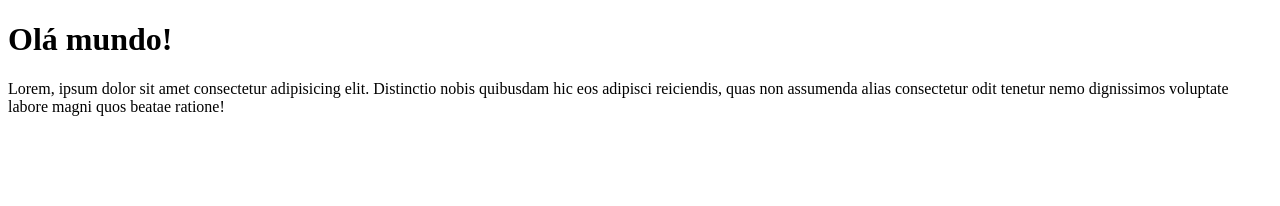
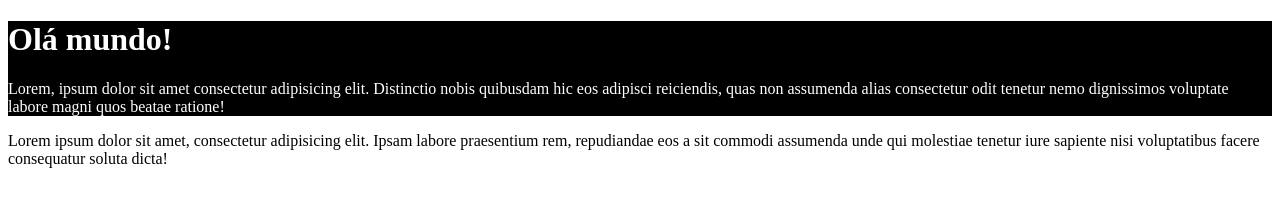
Before and after one commit to ihacher/teste-vs-code, a plain HTML site: page index.html in a window 1280 px wide. Drawn offline with Linux system fonts and the light colour scheme.

Commit message:
conclução do topo

```diff
--- a/index.html
+++ b/index.html
@@ -5,9 +5,10 @@
     <meta http-equiv="X-UA-Compatible" content="IE=edge">
     <meta name="viewport" content="width=device-width, initial-scale=1.0">
     <title>Document</title>
+
+    <link rel="stylesheet" href="styles/style.css">
 </head>
-<body>
-    <header>
+<header class="top">
     <div>
         <h1>
             Olá mundo!
@@ -15,5 +16,13 @@
         <p>Lorem, ipsum dolor sit amet consectetur adipisicing elit. Distinctio nobis quibusdam hic eos adipisci reiciendis, quas non assumenda alias consectetur odit tenetur nemo dignissimos voluptate labore magni quos beatae ratione!</p>
     </div>
 </header>
+
+<body class="meio">
+    <section>
+        <p>
+            Lorem ipsum dolor sit amet, consectetur adipisicing elit. Ipsam labore praesentium rem, repudiandae eos a sit commodi assumenda unde qui molestiae tenetur iure sapiente nisi voluptatibus facere consequatur soluta dicta!
+        </p>
+    </section>
 </body>
+
 </html>
--- /dev/null
+++ b/styles/style.css
@@ -0,0 +1,6 @@
+.top {
+
+    color: #ffff;
+    background: #000;
+
+}
```
Lines whose indentation alone changed are shown as unchanged.
